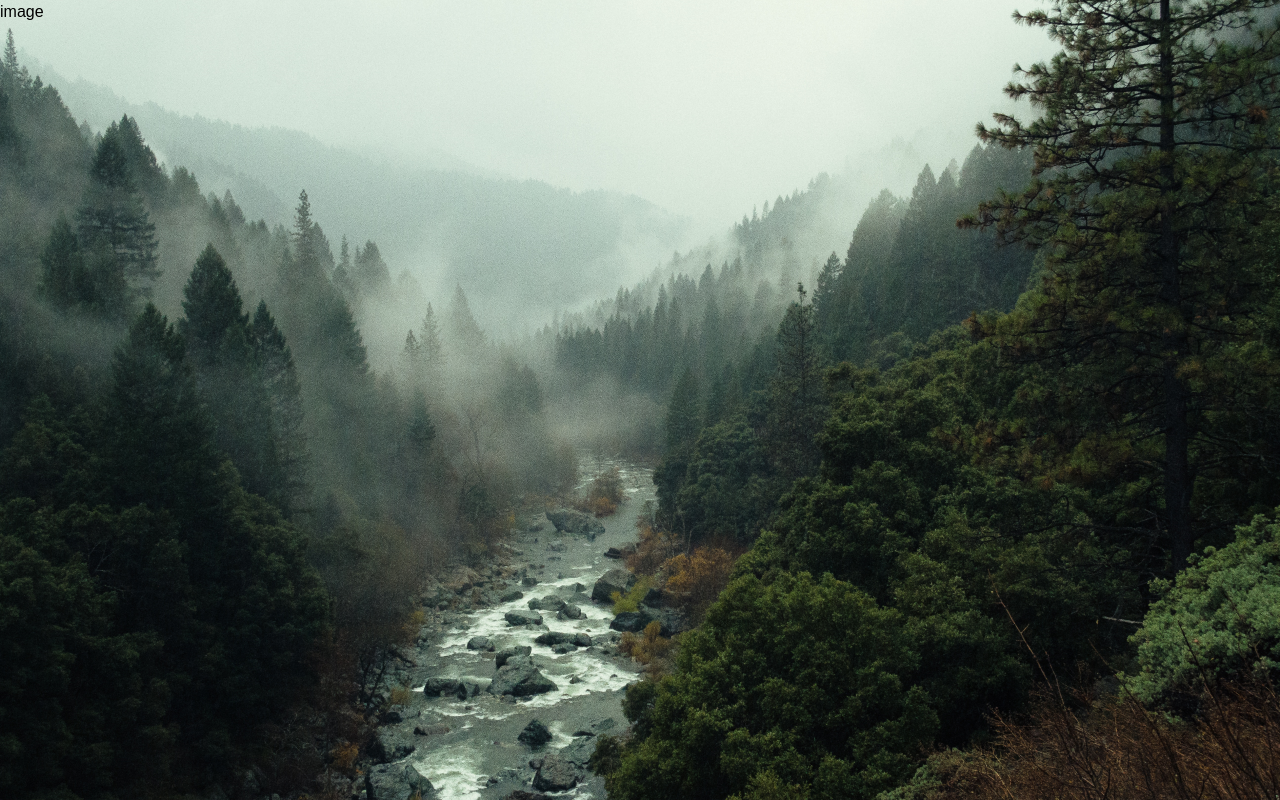
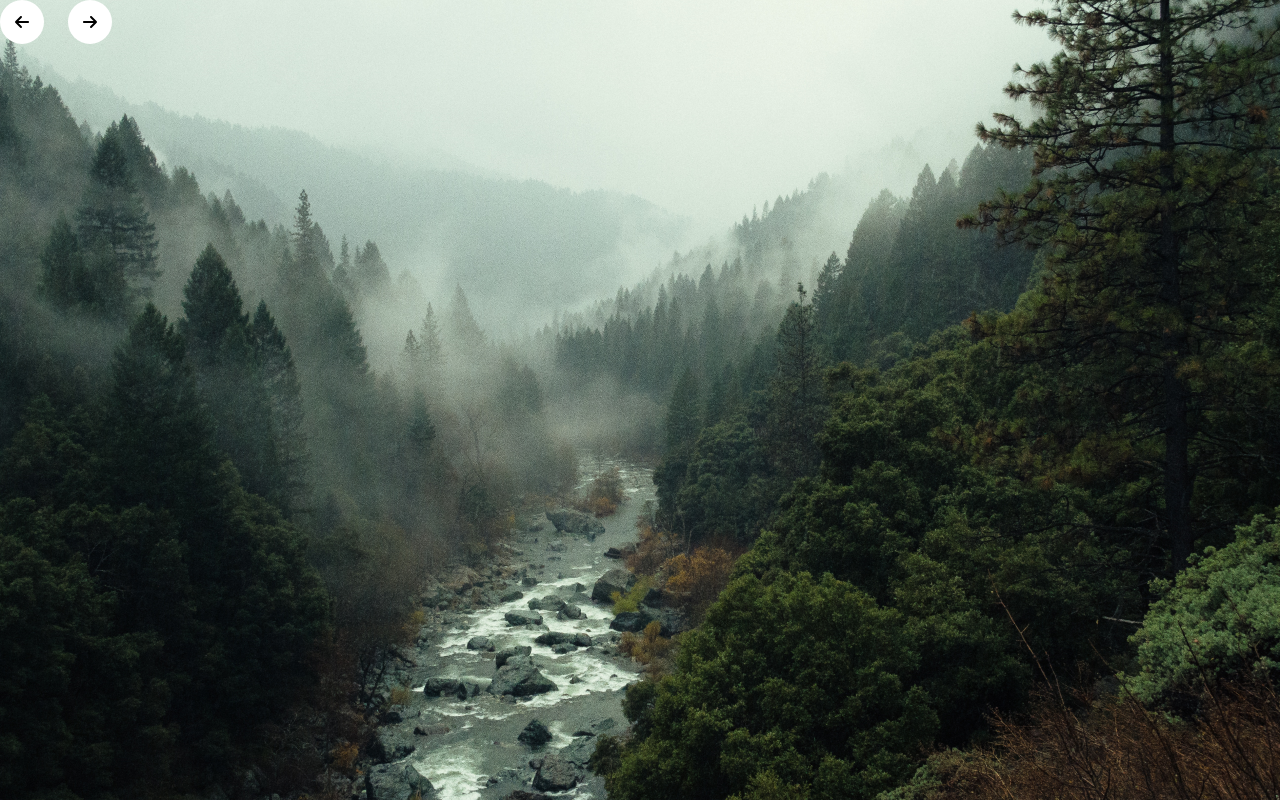
Before and after one commit to JayceEse/stellar, a React (Create React App) app: page /kitchen in a window 1280 px wide. Built offline with nearby package versions, Linux system fonts and the light colour scheme.

Commit message:
feat: left/right buttons added

```diff
--- a/src/Pages/kitchen_sink/KitchenSink.tsx
+++ b/src/Pages/kitchen_sink/KitchenSink.tsx
@@ -1,6 +1,9 @@
 import React from "react";
 import { CoralIsland, CrystalCaves, HomeImg } from "../../assets";
+import { FontAwesomeIcon } from "@fortawesome/react-fontawesome";
+import { faArrowRight, faArrowLeft } from "@fortawesome/free-solid-svg-icons";
 
+// Background images slide
 const data = [
   { img: HomeImg, alt: "Home Image" },
   { img: CoralIsland, alt: "Coral Island Image" },
@@ -25,10 +28,25 @@ const imgSlide: ImgSlideStyle = {
   height: "100vh",
 };
 
+// Button styles
+const buttonStyle: string =
+  "flex justify-center items-center rounded-full text-base w-11 h-11 bg-white cursor-pointer";
+
 const KitchenSink = () => {
   return (
     <>
-      <div style={imgSlide}>image</div>
+      <div style={imgSlide}>
+        <div className="flex flex-row justify-between w-28">
+          {/* Left Button */}
+          <div className={buttonStyle}>
+            <FontAwesomeIcon icon={faArrowLeft} />
+          </div>
+          {/* Right Button */}
+          <div className={buttonStyle}>
+            <FontAwesomeIcon icon={faArrowRight} />
+          </div>
+        </div>
+      </div>
     </>
   );
 };
```
